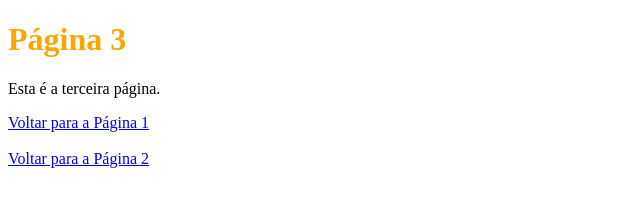
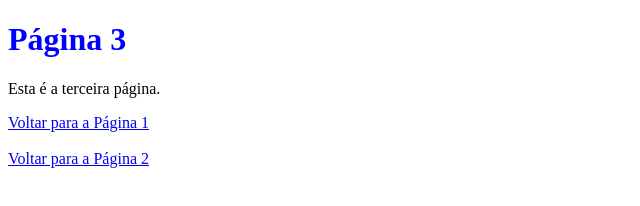
Before and after one commit to marlon22021976/pagina3, a plain HTML site: page indexp3.html in a window 1280 px wide. Shown: the whole page, without its empty margins (0-640 px from the left). Drawn offline with Linux system fonts and the light colour scheme.

Commit message:
Update indexp3.html

```diff
--- a/indexp3.html
+++ b/indexp3.html
@@ -4,7 +4,7 @@
     <title>Página 2</title>
 </head>
 <body>
-    <h1 style ="color:orange;">Página 3</h1>
+    <h1 style ="color:blue;">Página 3</h1>
     <p>Esta é a terceira página.</p>
     <a href="index.html">Voltar para a Página 1</a>
     <br>
```
